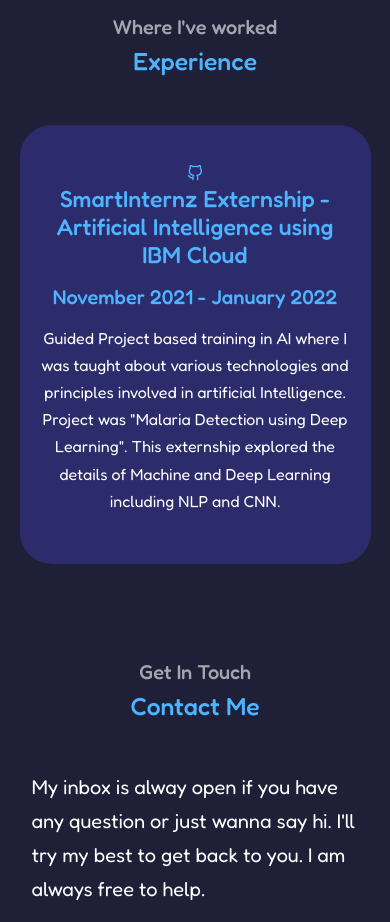
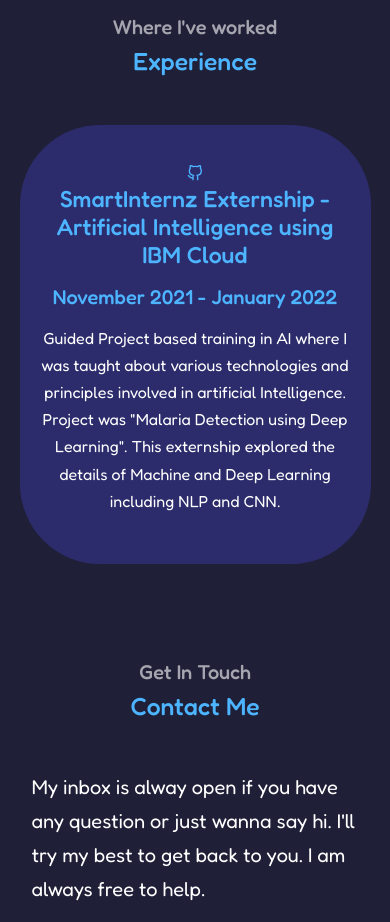
Before and after one commit to PriyaanshSaxena/PriyaanshSaxena.github.io, a React (Create React App) app: page / in a window 390 px wide. Shown: the part 4840-5762 px from the top of the page. Built offline with nearby package versions, Linux system fonts and the light colour scheme.

Commit message:
minor updates/responsive

```diff
--- a/src/components/experience/experience.css
+++ b/src/components/experience/experience.css
@@ -10,7 +10,7 @@
 .experience__container > div {
     background: var(--color-bg-variant);
     padding: 2.4rem 5rem;
-    border-radius: 2rem;
+    border-radius: 5rem;
     border: 1px solid transparent;
     transition: var(--transition);
 }
--- a/src/components/footer/footer.css
+++ b/src/components/footer/footer.css
@@ -25,6 +25,11 @@ footer a {
     gap: 2rem;
     margin: 0 auto 3rem auto;
 
+
+}
+.permalinks ul {
+
+    padding-left: 0;
 }
 
 .footer__socials {
--- a/src/components/projects/projects.css
+++ b/src/components/projects/projects.css
@@ -79,7 +79,7 @@ h3{
 @media screen and (max-width: 1024px) {
     .project__container1 {
         grid-template-columns: 1fr;
-        padding: 0;
+
     }
 
     .project__container1 > div {
@@ -113,6 +113,7 @@ h3{
 @media screen and (max-width: 1024px) {
     .project__container2 {
         grid-template-columns: 1fr;
+        padding: 0;
 
     }
 
```
